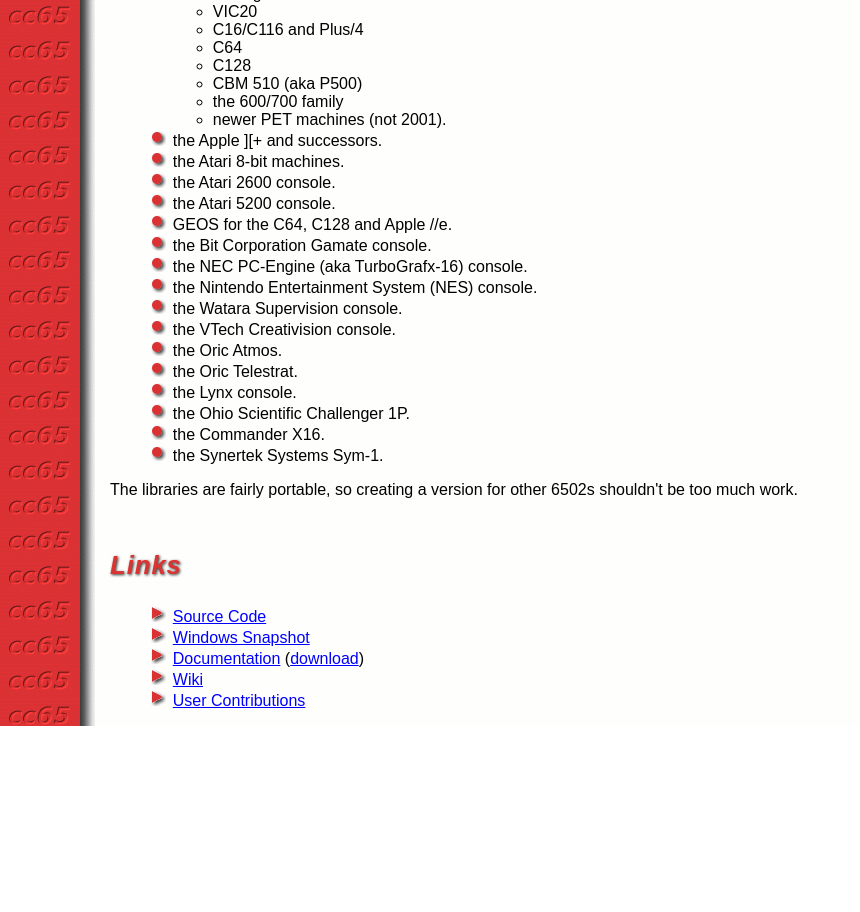
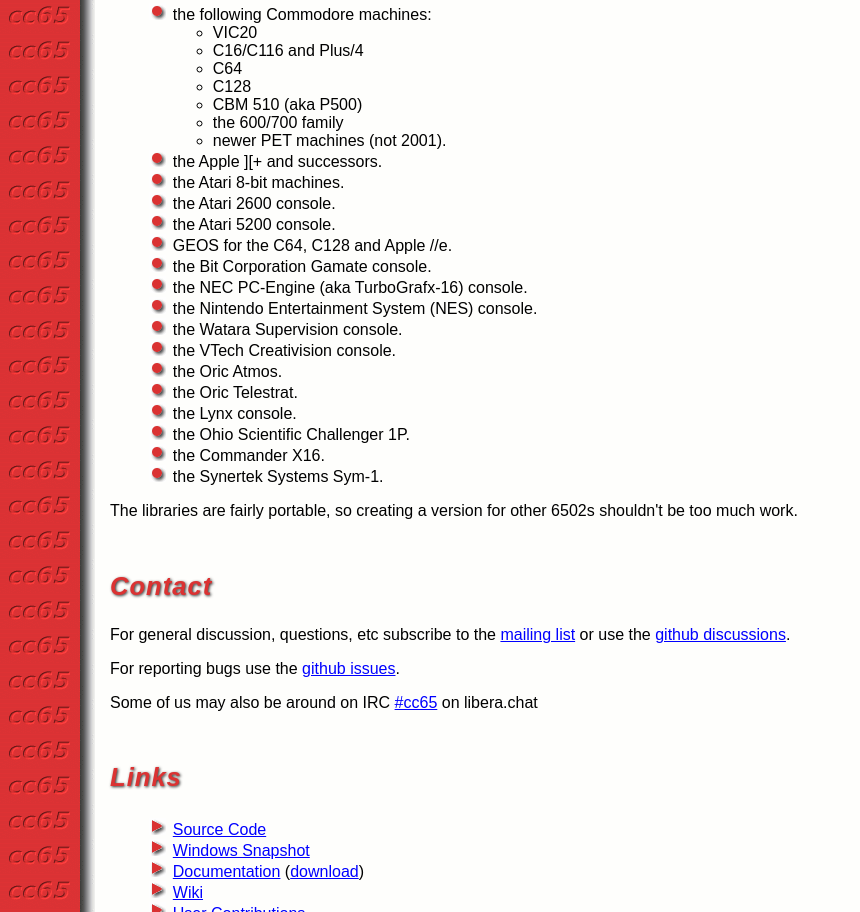
Before and after one commit to cc65/cc65.github.io, a plain HTML site: page index.html in a window 1280 px wide. Shown: the part 562-1474 px from the top of the page, without its empty margins (0-860 px from the left). Before the commit the page ends 1288 px from the top, so only its background shows below. Drawn offline with Linux system fonts and the light colour scheme.

Commit message:
add "contact" info

```diff
--- a/index.html
+++ b/index.html
@@ -23,6 +23,8 @@
     <h2>Content</h2>
     <ul class="down">
       <li><a href="#Overview">Overview</a>
+      </li>
+      <li><a href="#Contact">Contact</a>
       </li>
       <li><a href="#Links">Links</a>
       </li>
@@ -89,6 +91,15 @@
     <p>The libraries are fairly portable, so creating a version for other 6502s
        shouldn't be too much work.
     </p>
+    <h2><a name="Contact">Contact</a></h2>
+    <p>
+    For general discussion, questions, etc subscribe to the <a href="mailing-lists.html">mailing list</a>
+    or use the <a href="https://github.com/cc65/cc65/discussions">github discussions</a>.
+    </p><p>
+    For reporting bugs use the <a href="https://github.com/cc65/cc65/issues">github issues</a>.
+    </p><p>
+    Some of us may also be around on IRC <a href="https://web.libera.chat/#cc65">#cc65</a> on libera.chat
+    </p>
     <h2><a name="Links">Links</a></h2>
     <ul class="right">
       <li>
```
